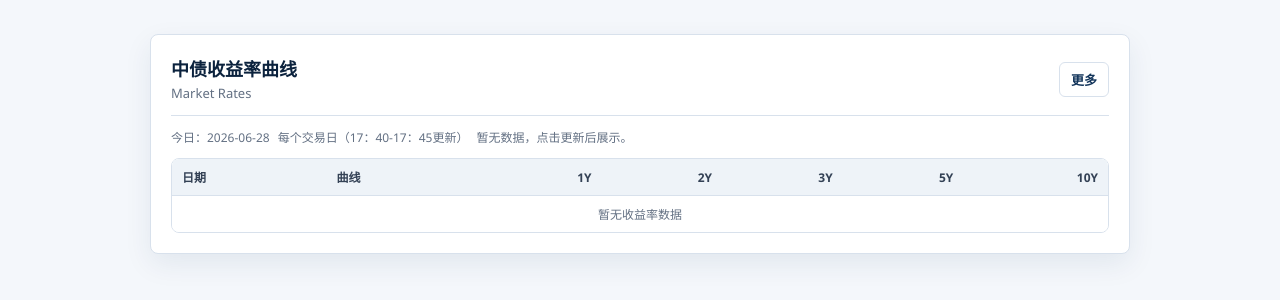
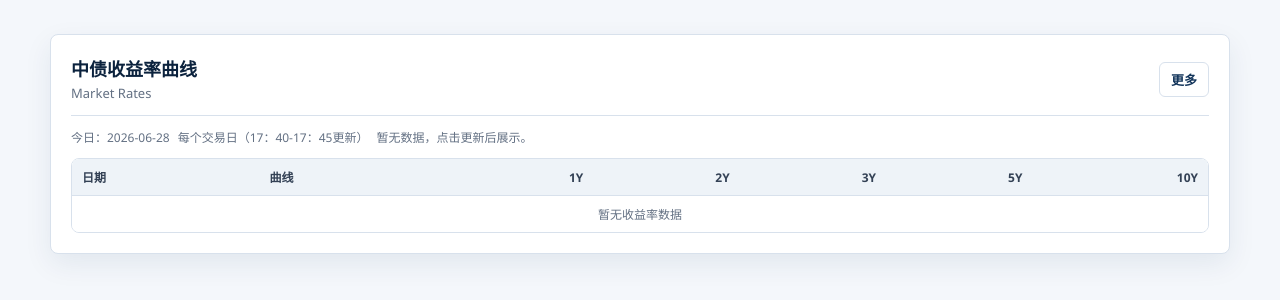
Before and after one commit to Yizhour/Northteam, a Django app: page /market-yields/public/ in a window 1280 px wide. Shown: the top 300 px of the page. Run offline with Django 5.2, Linux system fonts and the light colour scheme; data comes from the database, SQL or seed files in the repository; data that the repository does not hold is empty.

Commit message:
Align public market yield table styling

```diff
--- a/dashboard/tests.py
+++ b/dashboard/tests.py
@@ -859,6 +859,10 @@ class DashboardPageTests(TestCase):
         self.assertContains(page_response, '中债收益率曲线')
         self.assertContains(page_response, '更多')
         self.assertContains(page_response, '每个交易日（17：40-17：45更新）')
+        self.assertContains(page_response, 'class="panel market-yield-panel market-yield-public-page"')
+        self.assertContains(page_response, 'class="market-yield-table"')
+        site_css = Path('static/css/site.css').read_text(encoding='utf-8')
+        self.assertNotIn('.market-yield-public-page', site_css)
         self.assertNotContains(page_response, '登录')
         self.assertTrue(payload['ok'])
         self.assertIn('marketYieldContent', payload['html'])
--- a/static/css/site.css
+++ b/static/css/site.css
@@ -599,11 +599,6 @@ h2 {
 .yield-cell.flat,
 .yield-cell.neutral {
     color: var(--color-muted);
-}
-
-.market-yield-public-page {
-    width: min(980px, 100%);
-    margin: 0 auto;
 }
 
 .common-sites-panel {
```
